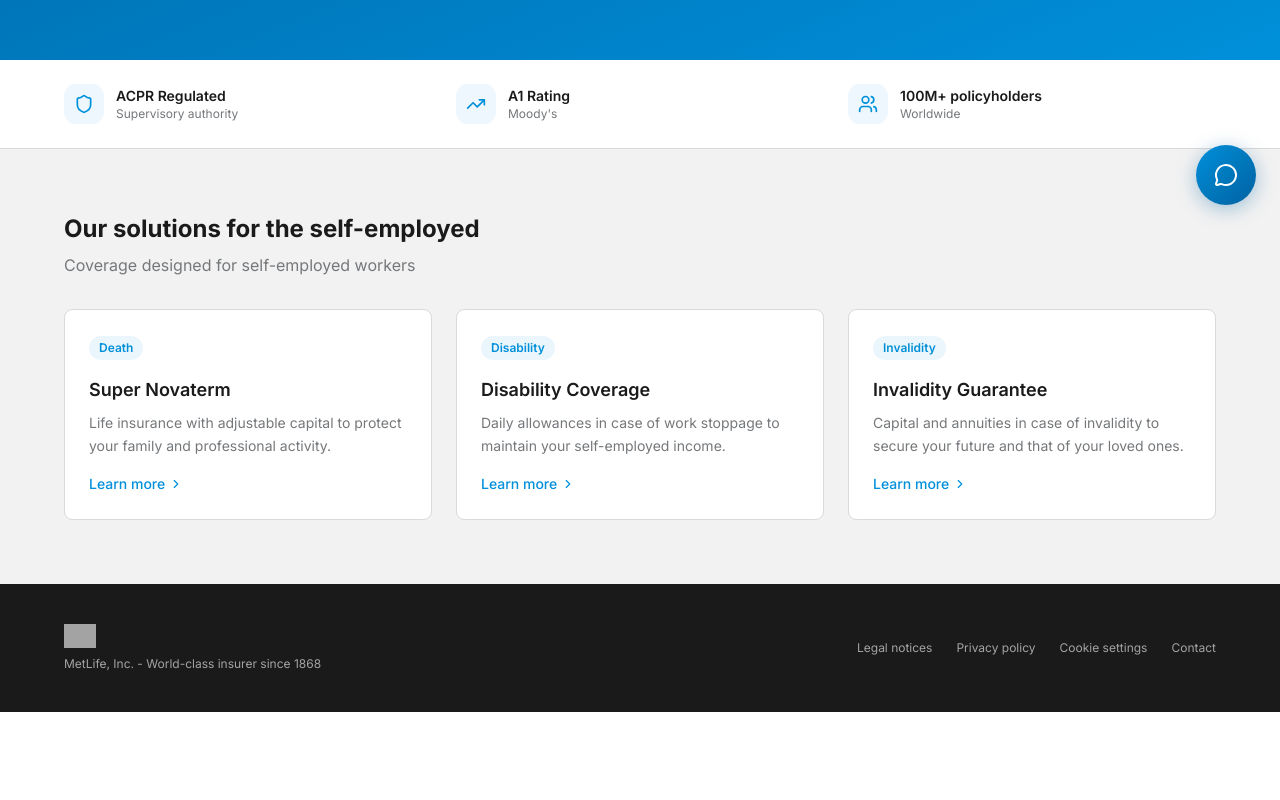
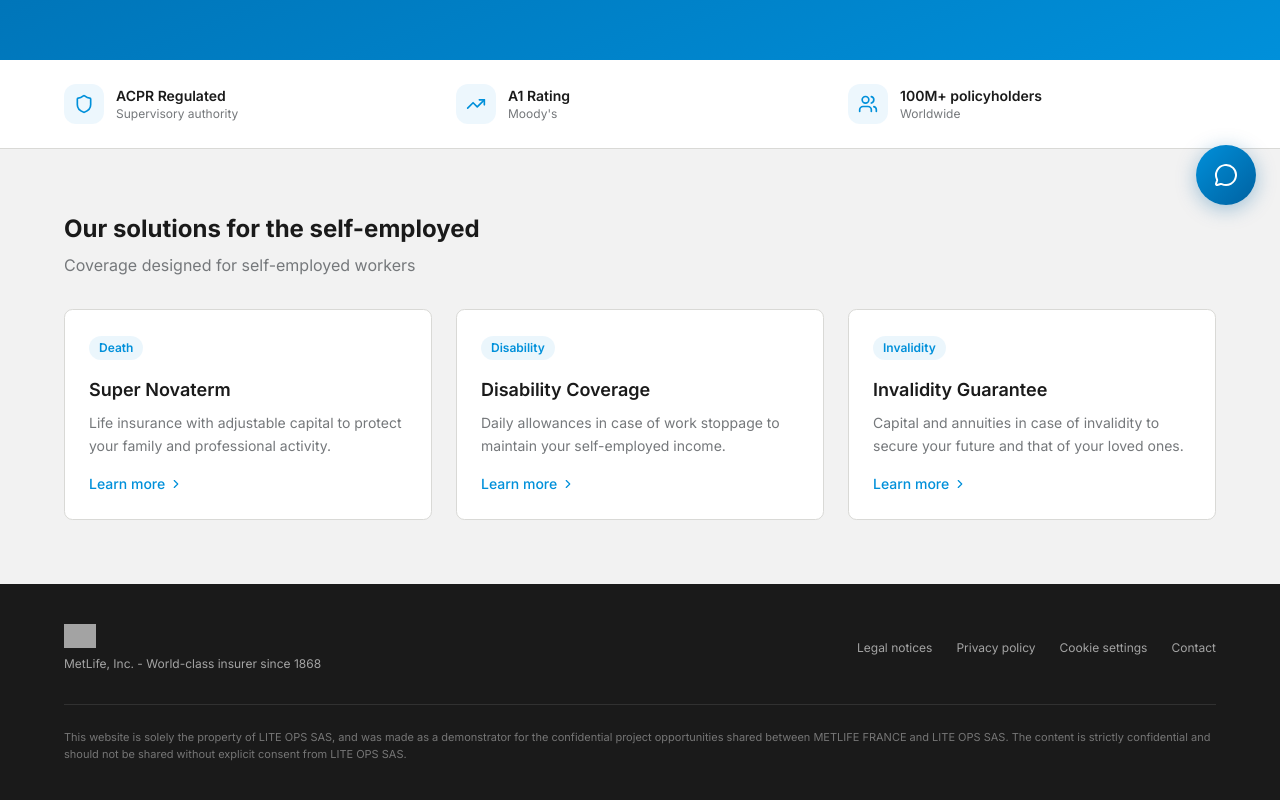
Before and after one commit to paulduchateau-lgtm/espaceprospect, a Next.js app: page / in a window 1280 px wide. Shown: the part 571-1371 px from the top of the page. Before the commit the page ends 1283 px from the top, so only its background shows below. Built offline with nearby package versions, Linux system fonts and the light colour scheme; grey boxes are pictures that could not be loaded.

Commit message:
chore: add LITE OPS confidentiality notice to footer
Co-Authored-By: Claude Opus 4.6 <noreply@anthropic.com>

```diff
--- a/src/app/page.tsx
+++ b/src/app/page.tsx
@@ -240,6 +240,11 @@ function SiteFooter() {
             </span>
             <span className="hover:text-white cursor-pointer">Contact</span>
           </div>
+        </div>
+        <div className="mt-8 pt-6 border-t border-white/10">
+          <p className="text-[11px] leading-relaxed text-white/40">
+            This website is solely the property of LITE OPS SAS, and was made as a demonstrator for the confidential project opportunities shared between METLIFE FRANCE and LITE OPS SAS. The content is strictly confidential and should not be shared without explicit consent from LITE OPS SAS.
+          </p>
         </div>
       </div>
     </footer>
```
